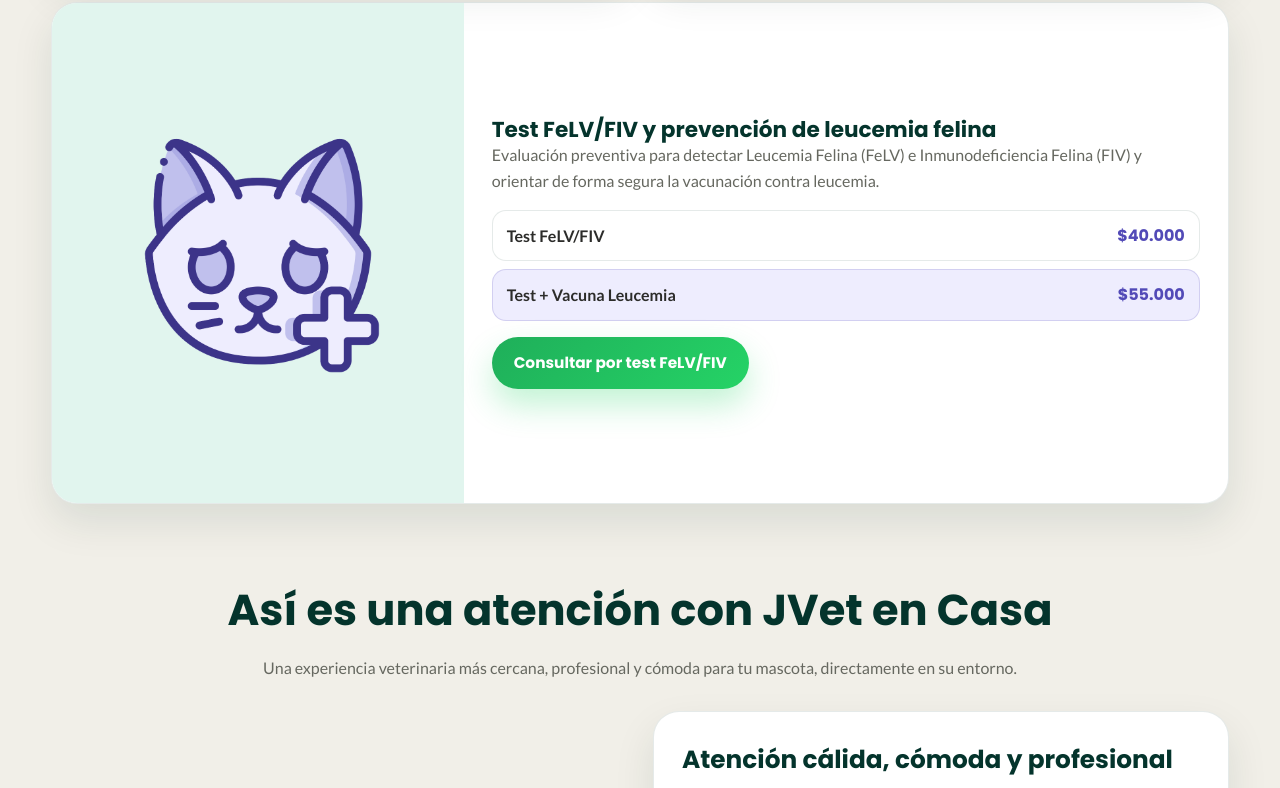
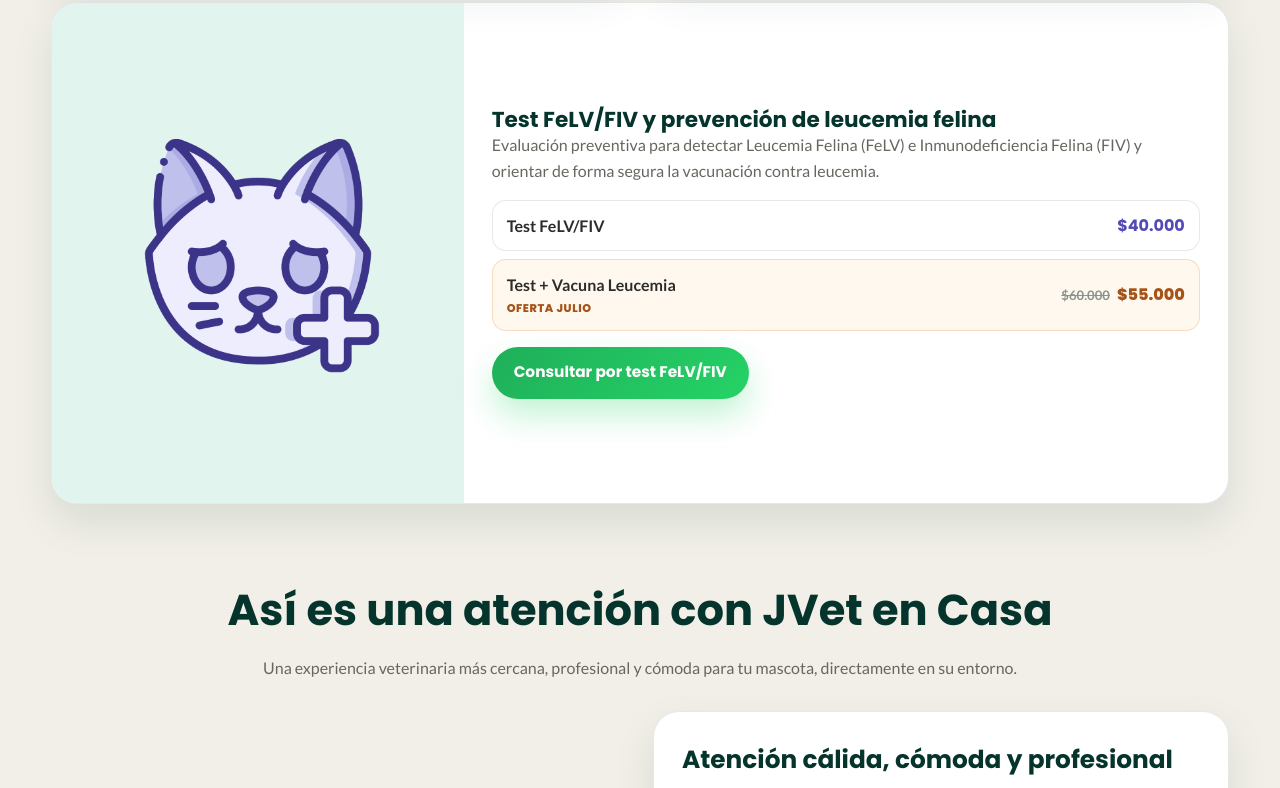
Before and after one commit to joaalgonza20-oss/vet-en-casa, a plain HTML site: page index.html in a window 1280 px wide. Shown: the part 3982-4770 px from the top of the page. Drawn offline with Linux system fonts and the light colour scheme.

Commit message:
Destacar oferta test y vacuna leucemia

```diff
--- a/index.html
+++ b/index.html
@@ -1695,7 +1695,10 @@ Servicio de veterinario a domicilio en Concepción para perros y gatos. En JVet
             </div>
             <ul class="vaccine-price-list" aria-label="Precios del test y prevenci&#243;n felina">
               <li><span>Test FeLV/FIV</span><strong>$40.000</strong></li>
-              <li class="featured"><span>Test + Vacuna Leucemia</span><strong>$55.000</strong></li>
+              <li class="promo-row featured">
+                <span class="vaccine-name">Test + Vacuna Leucemia <span class="promo-label">Oferta julio</span></span>
+                <span class="price-values"><span class="price-old">$60.000</span><strong class="price-new">$55.000</strong></span>
+              </li>
             </ul>
             <a
               href="https://wa.me/56964632264?text=Hola%2C%20quiero%20consultar%20por%20el%20test%20FeLV%2FFIV%20y%20la%20prevenci%C3%B3n%20de%20leucemia%20felina.%20Mi%20gato%20tiene%20___%20a%C3%B1os%20y%20vivo%20en%20___."
```
